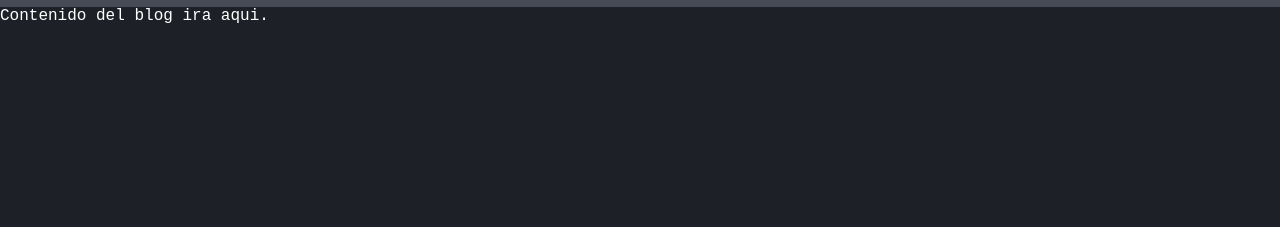
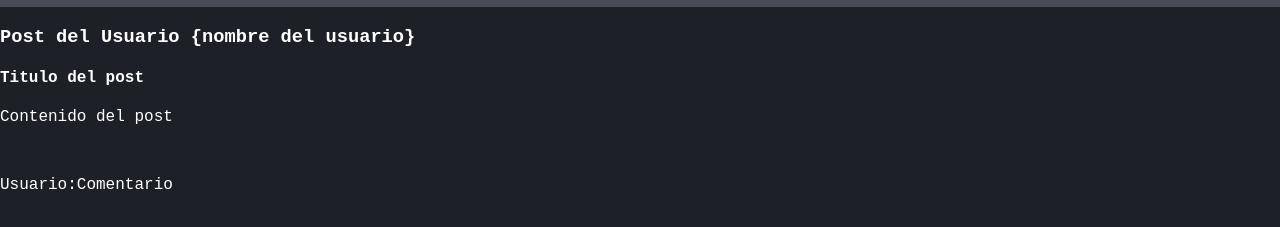
Before and after one commit to EdenaRhu/Curso-Git, a plain HTML site: page index.html in a window 1280 px wide. Shown: the part 63-290 px from the top of the page. Drawn offline with Linux system fonts and the light colour scheme; a web font is replaced by a local one.

Commit message:
Add post html

```diff
--- a/index.html
+++ b/index.html
@@ -15,8 +15,14 @@
         <img class="logo" src="img/Git.png">
         <h1>Blog Curso Git & Github</h1>
     </div>
-    <div>
-       Contenido del blog ira aqui.
+    <div class="container" id="content">
+        <h3>Post del Usuario {nombre del usuario}</h3>
+        <div class="post">
+            <h4>Titulo del post</h4>
+            <p>Contenido del post</p>
+            <br>
+            <p><span>Usuario:</span>Comentario</p>
+        </div>
     </div>
 </body>
 </html>
```
